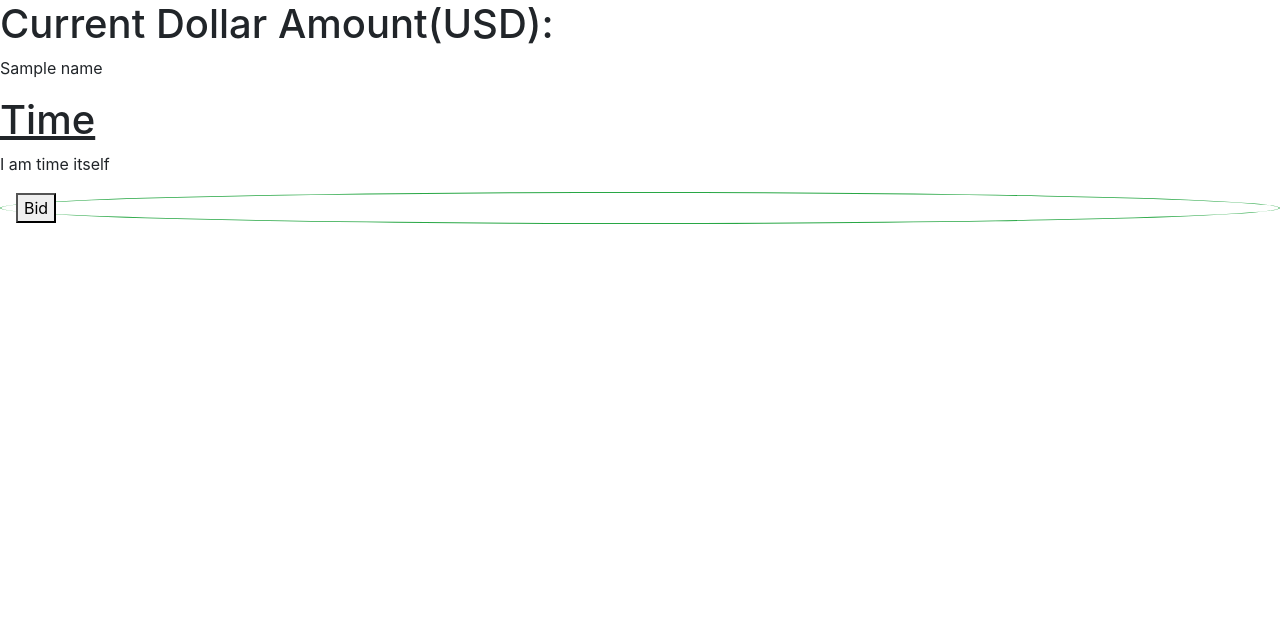
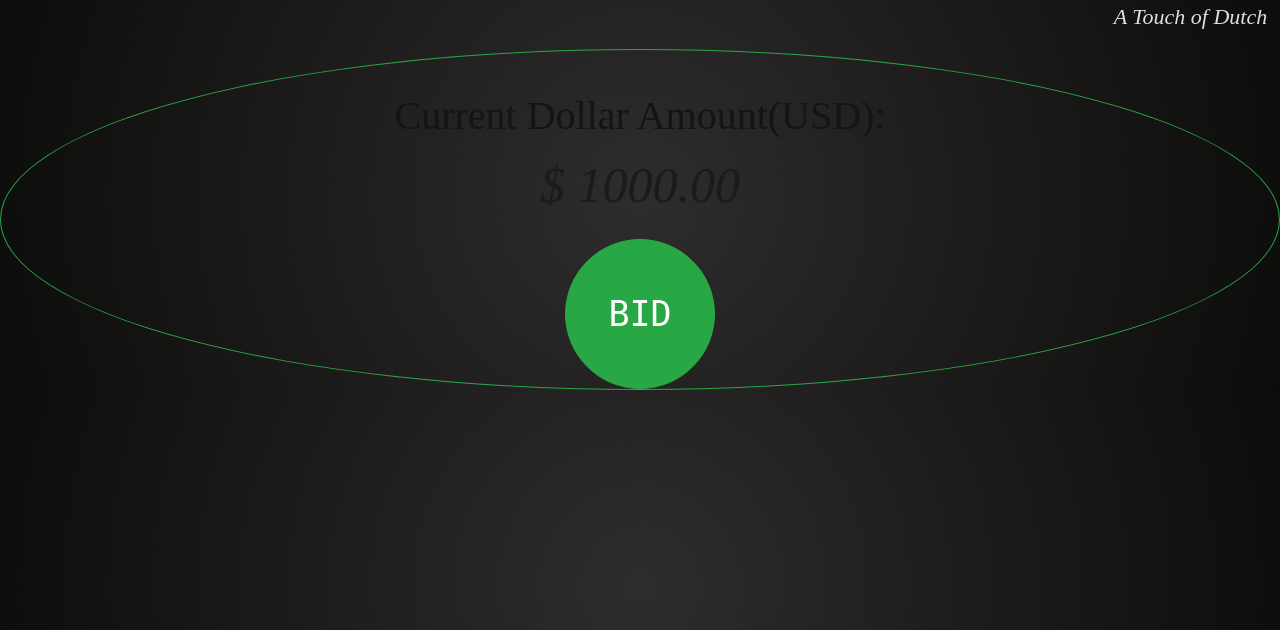
Before and after one commit to Obese-Crow/atouchofdutch, a Flask app: template api/templates/bidding.html in a window 1280 px wide. Shown: the top 630 px of the page. Run offline with Flask 3, Linux system fonts and the light colour scheme; the template is opened without the code that fills it: most values are stand-ins (such as "Sample title", 1, 10 or a date in 2020); some libraries are stand-ins or nearby versions.

Commit message:
from the ashes of a failed group project rises a lone fullstack dev

```diff
--- a/api/app.py
+++ b/api/app.py
@@ -1,37 +1,58 @@
-from flask import Flask, render_template, request, redirect, url_for, session
-from flask_socketio import join_room, SocketIO
-from flask_cors import CORS
+from flask import Flask, render_template, request, jsonify, url_for, redirect
+from threading import Lock, Thread
+import time
 
 app = Flask(__name__)
-app.config["SECRET_KEY"] = "hjhjsdahhds"
 
-CORS(app)
-socketio = SocketIO(app)
+users = []
+winner = None
+winning_amount = None
+lock = Lock()
+amount = 1000.00
+decrementing = False
 
 @app.route('/', methods=["POST", "GET"])
-def home():
+def index():
+    global users, decrementing
     if request.method == "POST":
         name = request.form.get("name")
-        session["name"] = name
-        return redirect(url_for("bidding"))
+        if name and name not in users:
+            users.append(name)
+            if not decrementing:
+                decrementing = True
+                Thread(target=decrement_amount).start()
+        return render_template("bidding.html", name = name)
     return render_template("index.html")
 
-@app.route('/bidding', methods=["POST", "GET"])
+@app.route('/bidding', methods=["POST"])
 def bidding():
-    if request.method == "POST":
-        winner_name = session.get("name")
-        socketio.emit("winner", {"name": winner_name}, room="restaurant")  # Emit winner
-        return redirect(url_for("winner", name=winner_name))
-    name = session.get("name")
-    return render_template("bidding.html", name=name)
+    global winner, winning_amount
 
-@app.route('/winner/<name>')
-def winner(name):
-    return " " + name + " Wins!"
+    with lock:
+        if not winner:
+            winner = request.form.get("name")
+            winning_amount = amount
+    return jsonify({"winner": winner, "amount": winning_amount})
 
-@socketio.on("connect")
-def connect(auth):
-    join_room("restaurant")
+@app.route('/get_winner', methods = ["GET"])
+def get_winner():
+    return jsonify({"winner":winner})
+
+@app.route('/winner')
+def show_winner():
+    global winner, winning_amount
+    return render_template("winner.html", winner = winner, amount = winning_amount)
+
+@app.route('/get_amount', methods = ["GET"])
+def get_amount():
+    global amount
+    return jsonify({"amount": amount})
+def decrement_amount():
+    global amount
+    while amount > 0:
+        time.sleep(.005)
+        with lock:
+            amount = max(0, amount - .01)
 
 if __name__ == "__main__":
-    socketio.run(app)
+    app.run(debug=True)
--- a/api/static/style2.css
+++ b/api/static/style2.css
@@ -0,0 +1,47 @@
+
+body {
+    margin: 0;
+    font-family: 'Times New Roman', Times, serif;
+    font-size: 14px;
+    font-weight: 400;
+    line-height: 1.5;
+    color: #141414;
+    text-align: center;
+    background-image: radial-gradient(circle,#2e2c2c,#0c0c0b);
+}
+
+.money {
+    font-size: 50px;
+}
+
+.bidding {
+    border: 3px;
+    font-family: monospace;
+    font-size: 35px;
+}
+
+.megabox {
+    width: 45%;
+    padding-bottom: 2%;
+    padding-top: .5%;
+    padding-left: 5%;
+    padding-right: 5%;
+    border: 2px;
+    background-image: radial-gradient(circle,antiquewhite,#ecece2);
+}
+
+p {
+    font-size: 20px;
+    font-style: oblique;
+    font-family: serif;
+    color: #1b1b1b;
+}
+
+.d {
+    font-size: 22px;
+    font-style: oblique;
+    font-family: serif;
+    color: #dfdfdf;
+    text-align: right;
+    margin-right: 1%;
+}
--- a/api/templates/bidding.html
+++ b/api/templates/bidding.html
@@ -1,45 +1,117 @@
 <!DOCTYPE html>
-<html lang = "en">
-
+<html lang="en">
 <head>
-		<link rel = "stylesheet" type = "text/css" href = "{{url_for('static', filename='bootstrap.css') }}">
-		<link rel = "stylesheet" type = "text/css" href = "{{url_for('static', filename='style2.css') }}">
     <meta charset="utf-8">
     <meta name="viewport" content="width=device-width, initial-scale=1">
+    <link rel="stylesheet" type="text/css" href="{{ url_for('static', filename='bootstrap.css') }}">
+    <link rel="stylesheet" type="text/css" href="{{ url_for('static', filename='style2.css') }}">
+    <style>
+        .btn-circle.btn-sm {
+            width: 30px;
+            height: 30px;
+            padding: 6px 0px;
+            border-radius: 15px;
+            font-size: 8px;
+            text-align: center;
+        }
+        .btn-circle.btn-md {
+            width: 50px;
+            height: 50px;
+            padding: 7px 10px;
+            border-radius: 25px;
+            font-size: 10px;
+            text-align: center;
+        }
+        .btn-circle.btn-xl {
+            width: 150px;
+            height: 150px;
+            border-radius: 75px;
+            font-size: 35px;
+            text-align: center;
+        }
+    </style>
 </head>
-
 <body>
-        <div class = "money">
+    <p class="d"><i>A Touch of Dutch</i></p>
+        <div class="container-fluid border border-success minibox rounded-circle">
+            <div class = "money1">
+                <br><br>
                 <h1>Current Dollar Amount(USD):</h1>
-            <p>{{name}}</p>
-        </div>
-        <div class = "time">
-            <h1><u>Time</u></h1>
-            <p>I am time itself</p>
+                <p class = "money" id = "money"></p>
             </div>
             <div class = "bidding">
-            <div class = "container-fluid border border-success minibox rounded-circle">
-                <form method = "post">
-                    <button type="submit">Bid</button>
-                </form>
+                <button class = "btn btn-success btn-circle btn-xl" id="bidButton" type="submit" onclick = touchDutch()>BID</button>
             </div>
         </div>
-        <script src="https://cdnjs.cloudflare.com/ajax/libs/socket.io/4.0.1/socket.io.js"></script>
-        <script src="http://ajax.googleapis.com/ajax/libs/jquery/1.7.1/jquery.min.js" type="text/javascript"></script>
-        <script type="text/javascript">
-            $(document).ready(function() {
-                var socket = io.connect("http://127.0.0.1");
+    <script>
+        const userName = "{{ name }}";
+        const bidButton = document.getElementById("bidButton");
 
-                socket.on("connect", function() {
-                    console.log("Connected to the socket!");
+        bidButton.addEventListener("click", function () {
+            const formData = new FormData();
+            formData.append("name", userName);
+
+            fetch("/bidding", {
+                method: "POST",
+                body: formData,
+            })
+            .then((response) => response.json())
+            .then((data) => {
+                if (data.winner) {
+                    window.location.href = "/winner";
+                }
+            })
+            .catch((error) => {
+                console.error('Error:', error);
+            });
         });
 
-                socket.on("winner", function(data) {
-                    alert(data.name + " has won!"); // Display winner
-                    $(".money p").text(data.name); // Update UI with winner's name
-                    window.location.href = "/winner/" + data.name; // Navigate to winner page
+        setInterval(() => {
+            fetch("/get_winner")
+            .then((response) => response.json())
+            .then((data) => {
+                if (data.winner) {
+                    window.location.href = "/winner";
+                }
+            })
+            .catch((error) => {
+                console.error('Error:', error);
             });
-            });
+        }, 1000);
+
+
+        function sleep(ms)
+        {
+            return new Promise(resolve => setTimeout(resolve, ms));
+        }
+
+        async function moneyClock()
+        {
+            while(true)
+            {
+                const response = await fetch('/get_amount')
+                const data = await response.json();
+                let money = data.amount;
+
+                let num = money.toFixed(2);
+                document.getElementById("money").innerHTML = "$ " + num;
+
+                if (money <= 0) {
+                    break;
+                }
+
+                await sleep(5);
+            }
+        }
+
+        const audio = new Audio('/static/victory.mp3');
+
+        function touchDutch()
+        {
+            audio.play();
+        }
+
+        moneyClock();
     </script>
 </body>
 </html>
--- a/api/templates/index.html
+++ b/api/templates/index.html
@@ -11,7 +11,6 @@
 	<body>
 		<p class="d"><i>A Touch of Dutch</i></p>
 		<div class = "container-fluid border border-warning megabox">
-			<!--Main content of site, auction buttons, etc.-->
 			<div>
 				<br>
 				<h1><strong>Delicious Restaurant (Very Fancy)</strong></h1>
@@ -21,14 +20,11 @@
 		</div>
 		<br><br>
 		<div class = "container-fluid border border-light minibox rounded">
-					<!--<form method = "post" action = ""> --><!-- Need to implement where data is being stored for action -->
-					<form method = "post">
+					<form method = "post" action = "/">
 						<label class = "name" for="name"><strong>What Is Your Name?</strong></label>
 						<input class = "form-group form-control inputlg" type = "text" id = "name" name = "name">
 						<button type="submit" class="btn btn-outline-success">Enter</button>
-
 					</form>
 		</div>
-		<script src="{{ url_for('static', filename='index.js') }}"></script>
 	</body>
 </html>
```
Also changed, not shown: api/static/index.js (deleted, +0 -7 lines), api/static/style1.css (+3 -15 lines), api/templates/winner.html (added, +19 -0 lines), 1 other file. Lines whose indentation alone changed are shown as unchanged.
